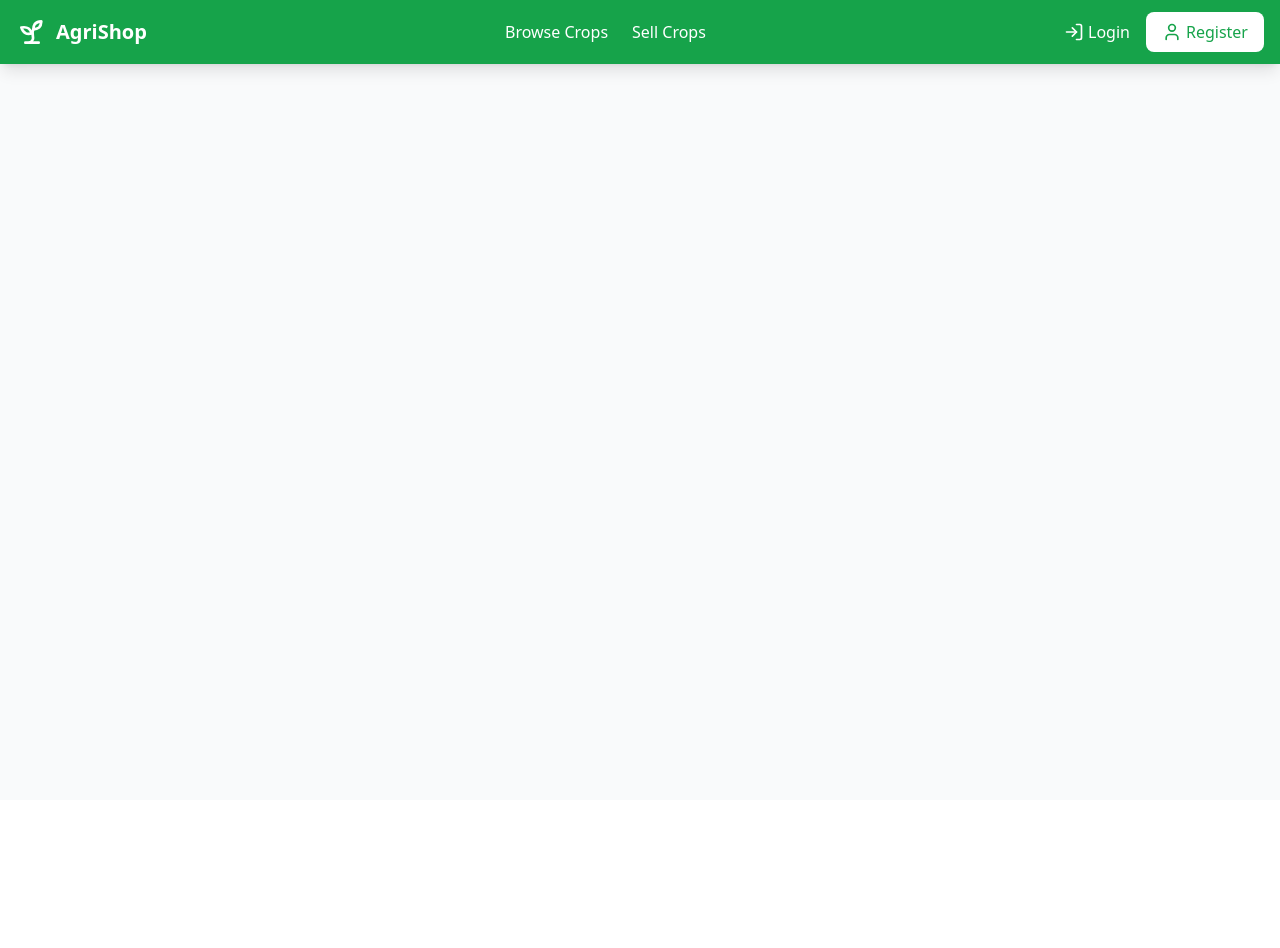
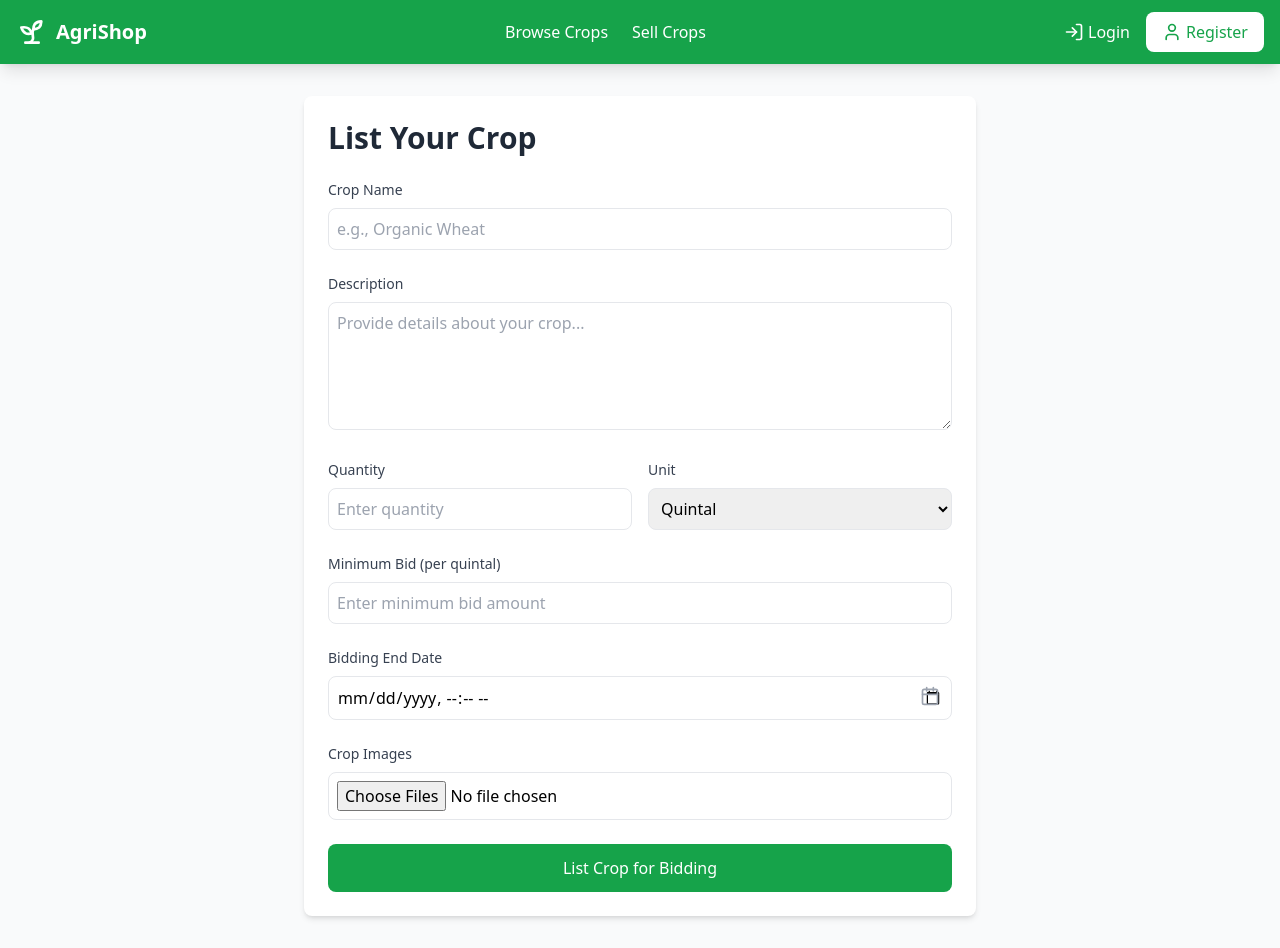
Before and after one commit to Hil-Patel/AgriShop-FrontEnd, a React (Vite) app: page /create-crop in a window 1280 px wide. Before the commit the page ends 800 px from the top, so only its background shows below. Built offline with nearby package versions, Linux system fonts and the light colour scheme.

Commit message:
crop creation intialised

```diff
--- a/src/pages/CreateCrop.jsx
+++ b/src/pages/CreateCrop.jsx
@@ -19,8 +19,119 @@ const CreateCrop = () => {
   };
 
   return (
-    <></>
+    <div className="max-w-2xl mx-auto bg-white rounded-lg shadow-md p-6">
+      <h1 className="text-3xl font-bold text-gray-800 mb-6">List Your Crop</h1>
 
+      <form onSubmit={handleSubmit} className="space-y-6">
+        <div className="space-y-2">
+          <label className="block text-sm font-medium text-gray-700">
+            Crop Name
+          </label>
+          <input
+            type="text"
+            value={formData.name}
+            onChange={(e) => setFormData({ ...formData, name: e.target.value })}
+            className="w-full p-2 border rounded-lg focus:outline-none focus:ring-2 focus:ring-green-600"
+            placeholder="e.g., Organic Wheat"
+            required
+          />
+        </div>
+
+        <div className="space-y-2">
+          <label className="block text-sm font-medium text-gray-700">
+            Description
+          </label>
+          <textarea
+            value={formData.description}
+            onChange={(e) => setFormData({ ...formData, description: e.target.value })}
+            className="w-full p-2 border rounded-lg focus:outline-none focus:ring-2 focus:ring-green-600 h-32"
+            placeholder="Provide details about your crop..."
+            required
+          />
+        </div>
+
+        <div className="grid grid-cols-2 gap-4">
+          <div className="space-y-2">
+            <label className="block text-sm font-medium text-gray-700">
+              Quantity
+            </label>
+            <input
+              type="number"
+              value={formData.quantity}
+              onChange={(e) => setFormData({ ...formData, quantity: e.target.value })}
+              className="w-full p-2 border rounded-lg focus:outline-none focus:ring-2 focus:ring-green-600"
+              placeholder="Enter quantity"
+              required
+            />
+          </div>
+
+          <div className="space-y-2">
+            <label className="block text-sm font-medium text-gray-700">
+              Unit
+            </label>
+            <select
+              value={formData.unit}
+              onChange={(e) => setFormData({ ...formData, unit: e.target.value })}
+              className="w-full p-2 border rounded-lg focus:outline-none focus:ring-2 focus:ring-green-600"
+            >
+              <option value="quintal">Quintal</option>
+              <option value="kg">Kilogram</option>
+              <option value="ton">Ton</option>
+            </select>
+          </div>
+        </div>
+
+        <div className="space-y-2">
+          <label className="block text-sm font-medium text-gray-700">
+            Minimum Bid (per {formData.unit})
+          </label>
+          <input
+            type="number"
+            value={formData.minBid}
+            onChange={(e) => setFormData({ ...formData, minBid: e.target.value })}
+            className="w-full p-2 border rounded-lg focus:outline-none focus:ring-2 focus:ring-green-600"
+            placeholder="Enter minimum bid amount"
+            required
+          />
+        </div>
+
+        <div className="space-y-2">
+          <label className="block text-sm font-medium text-gray-700">
+            Bidding End Date
+          </label>
+          <div className="relative">
+            <input
+              type="datetime-local"
+              value={formData.endDate}
+              onChange={(e) => setFormData({ ...formData, endDate: e.target.value })}
+              className="w-full p-2 border rounded-lg focus:outline-none focus:ring-2 focus:ring-green-600"
+              required
+            />
+            <Calendar className="absolute right-3 top-2.5 h-5 w-5 text-gray-400" />
+          </div>
+        </div>
+
+        <div className="space-y-2">
+          <label className="block text-sm font-medium text-gray-700">
+            Crop Images
+          </label>
+          <input
+            type="file"
+            accept="image/*"
+            multiple
+            onChange={(e) => setFormData({ ...formData, images: e.target.files })}
+            className="w-full p-2 border rounded-lg focus:outline-none focus:ring-2 focus:ring-green-600"
+          />
+        </div>
+
+        <button
+          type="submit"
+          className="w-full bg-green-600 text-white py-3 rounded-lg hover:bg-green-700 transition-colors"
+        >
+          List Crop for Bidding
+        </button>
+      </form>
+    </div>
   );
 };
 
```
